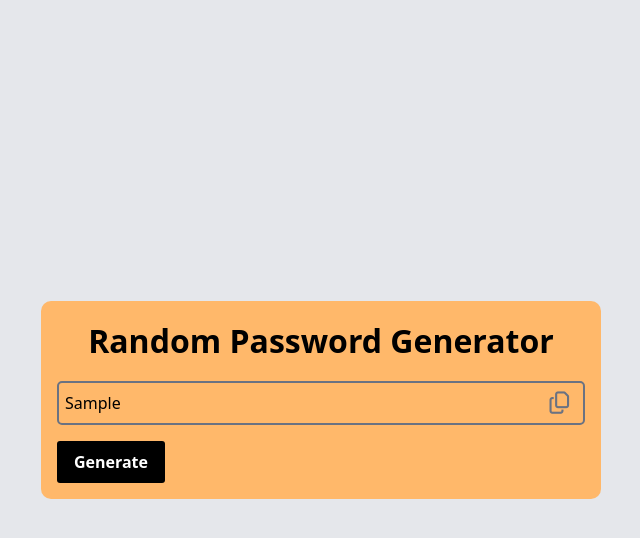
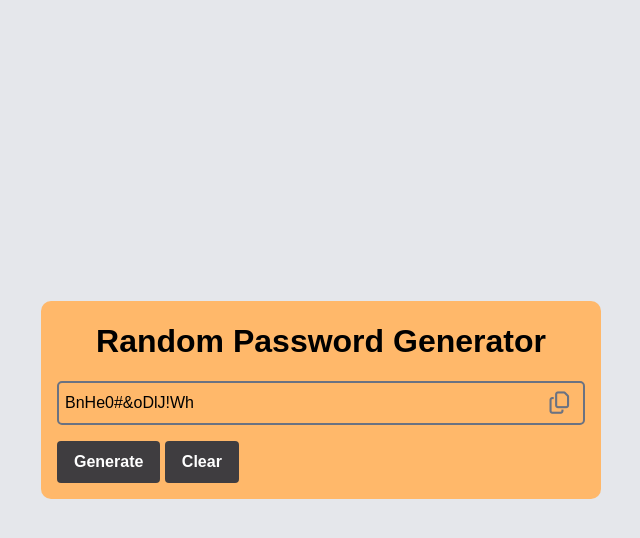
Before and after one commit to petermbiyu/passgenerator, a website: page index.html in a window 1280 px wide. Both pictures are taken after typing "Sample" into the empty fields and a click on the button "Generate". Shown: the whole page, without its empty margins (319-959 px from the left). Drawn offline with Linux system fonts and the light colour scheme.

Commit message:
added script

```diff
--- a/index.html
+++ b/index.html
@@ -12,7 +12,7 @@
       crossorigin="anonymous"
     ></script>
   </head>
-  <body class="w-screen h-screen bg-gray-200">
+  <body class="w-screen h-screen bg-gray-200 poppins">
     <div class="w-full h-full flex justify-center items-center">
       <div class="w-full max-w-[560px] rounded-[10px] bg-orange-300 p-[1rem]">
         <h1 class="text-[2rem] text-center font-semibold mb-[1rem]">
@@ -23,21 +23,29 @@
             type="text"
             name="Password"
             id="password"
-            placeholder="Create password"
+            placeholder="Create Password"
             class="w-full px-[6px] py-[8px] border-2 border-solid border-gray-500 rounded-[5px] focus:outline-hidden"
           />
           <span class="absolute top-[0.7rem] right-[1rem]"
             ><i
-              class="fa-regular fa-copy text-[1.4rem] text-gray-500 cursor-pointer"
+              class="fa-regular fa-copy text-[1.4rem] text-gray-500 cursor-pointer hover:text-gray-700 transition duration-300 ease"
             ></i
           ></span>
         </div>
         <button
-          class="bg-black text-white py-[0.5rem] px-[1rem] cursor-pointer font-semibold transition duration-[0.3s] ease rounded-[3px] border border-transparent hover:text-orange-300 hover:border hover:border-black hover:border-solid"
+          class="bg-gray-800/85 text-white font-semibold py-2 px-4 transition duration-300 ease rounded border border-transparent hover:bg-gray-800 cursor-pointer"
+          id="genBtn"
         >
           Generate
         </button>
+        <button
+          class="bg-gray-800/85 text-white font-semibold py-2 px-4 transition duration-300 ease rounded border border-transparent hover:bg-gray-800 cursor-pointer"
+          id="clearBtn"
+        >
+          Clear
+        </button>
       </div>
     </div>
+    <script src="./script.js"></script>
   </body>
 </html>
--- /dev/null
+++ b/script.js
@@ -0,0 +1,39 @@
+document.addEventListener("DOMContentLoaded", () => {
+  const genBtn = document.querySelector("#genBtn");
+  const clearBtn = document.querySelector("#clearBtn");
+  const input = document.querySelector("#password");
+  const copy = document.querySelector(".fa-copy ");
+
+  genBtn.addEventListener("click", () => {
+    genpass();
+  });
+
+  copy.addEventListener("click", () => {
+    copypass();
+  });
+  clearBtn.addEventListener("click", () => {
+    input.value = "";
+  });
+
+  //   generate pass function
+  function genpass() {
+    const chars = `abcdefghijklmnopqrstuvwxyz&*()+0123456789ABCDEFGHIJKLMNOPQRSTUVWXYZ!@#$%^`;
+
+    let pass = "";
+    for (let i = 0; i < 14; i++) {
+      const randomIndex = Math.floor(Math.random() * chars.length);
+      pass += chars.substring(randomIndex, randomIndex + 1);
+      console.log(pass);
+    }
+    input.value = pass;
+  }
+
+  //   copy pass to clipboard function
+
+  function copypass() {
+    input.value.trim();
+    input.select();
+    input.setSelectionRange(0, 999);
+    navigator.clipboard.writeText(input.value);
+  }
+});
--- a/src/input.css
+++ b/src/input.css
@@ -1 +1,6 @@
 @import "tailwindcss";
+
+@import url('https://fonts.googleapis.com/css2?family=Poppins:ital,wght@0,100;0,200;0,300;0,400;0,500;0,600;0,700;0,800;0,900;1,100;1,200;1,300;1,400;1,500;1,600;1,700;1,800;1,900&display=swap');
+
+.poppins {
+  font-family: "Poppins", sans-serif;}
```
Also changed, not shown: src/output.css.
